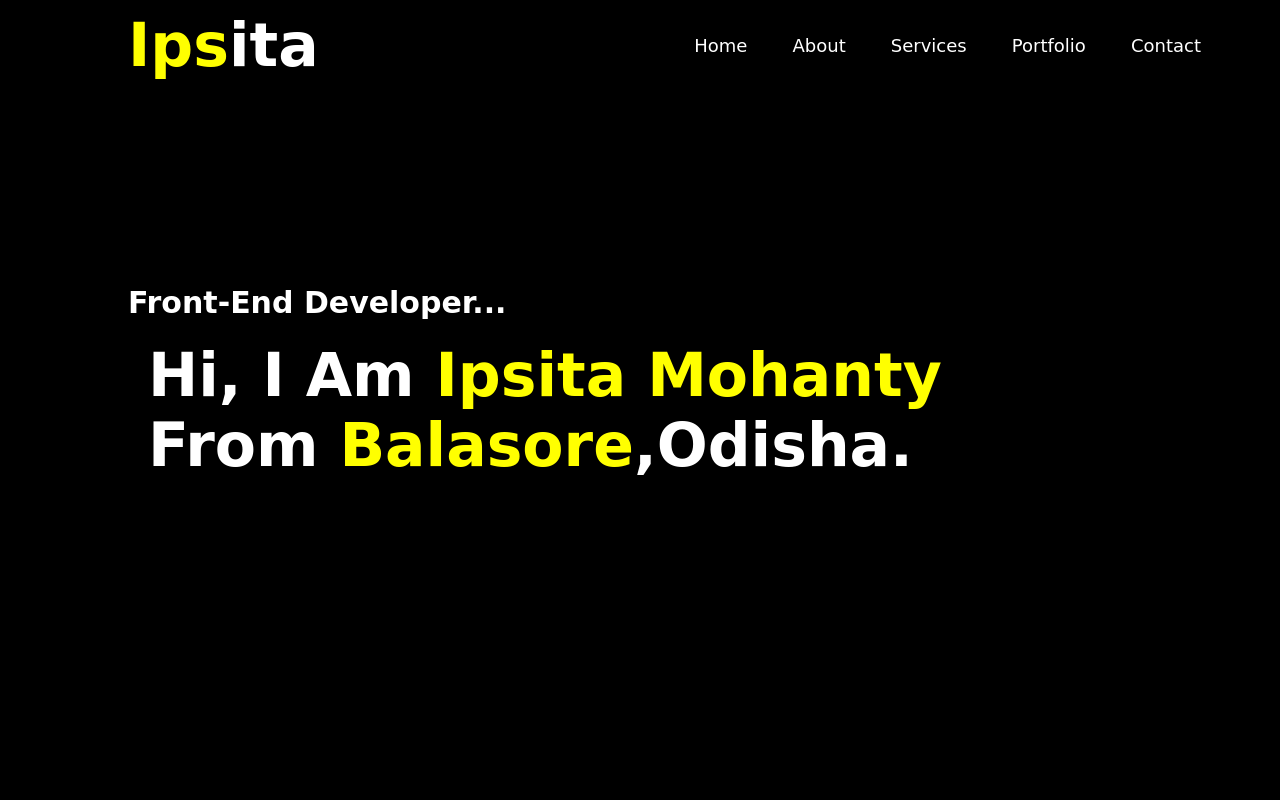
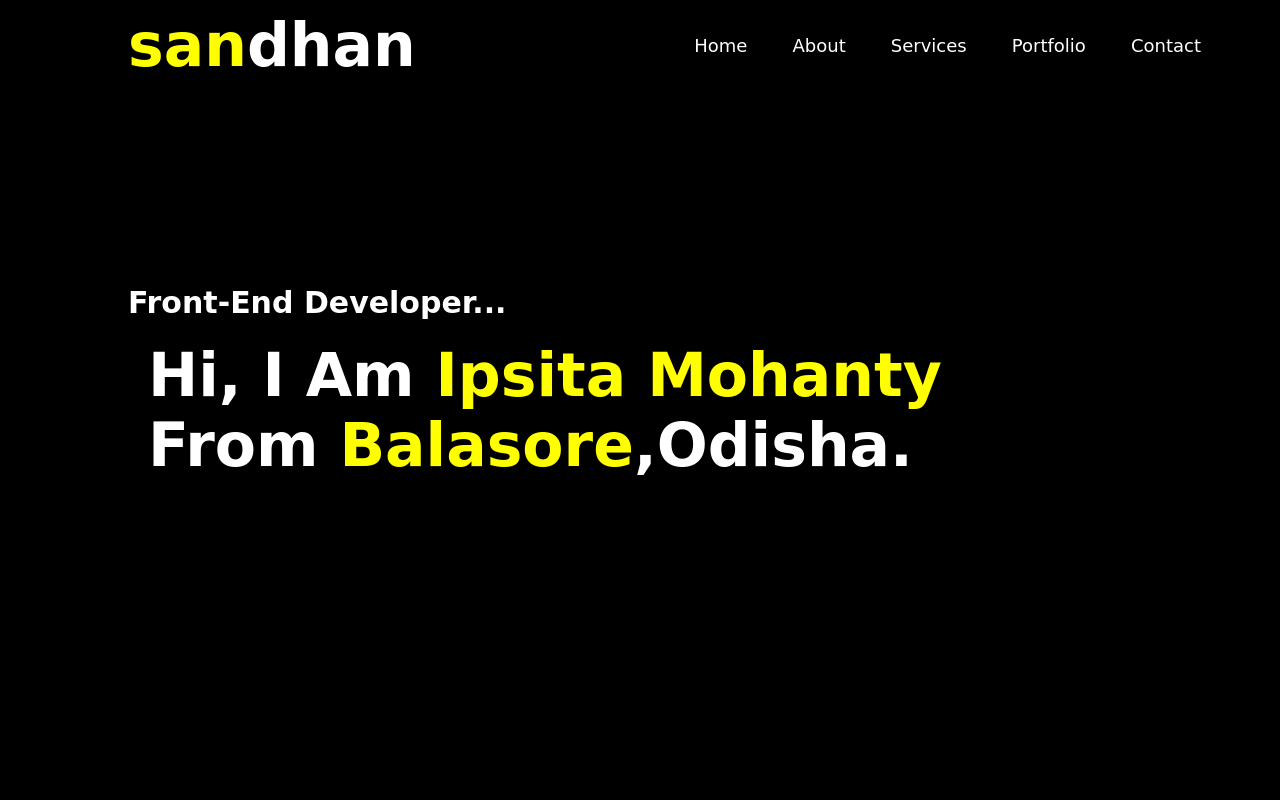
Before and after one commit to Ipsita83/ipsita_portfolio, a plain HTML site: page index.html in a window 1280 px wide. Shown: the top 800 px of the page. Drawn offline with Linux system fonts and the light colour scheme.

Commit message:
add my name

```diff
--- a/index.html
+++ b/index.html
@@ -16,7 +16,7 @@
     <div id="header">
       <div class="container">
         <nav>
-          <h1><span>Ips</span>ita</h1>
+          <h1><span>san</span>dhan</h1>
           <ul id="sidemenu">
             <li><a href="#header">Home</a></li>
             <li><a href="#about">About</a></li>
```
